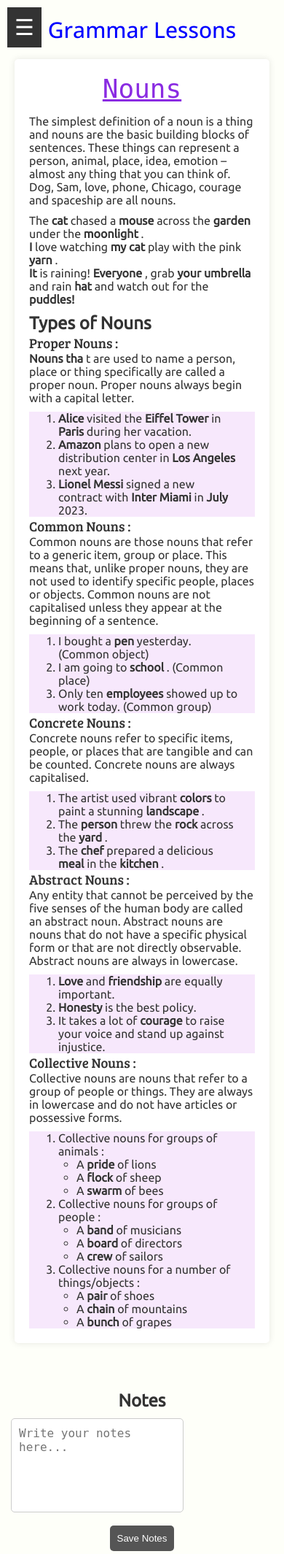
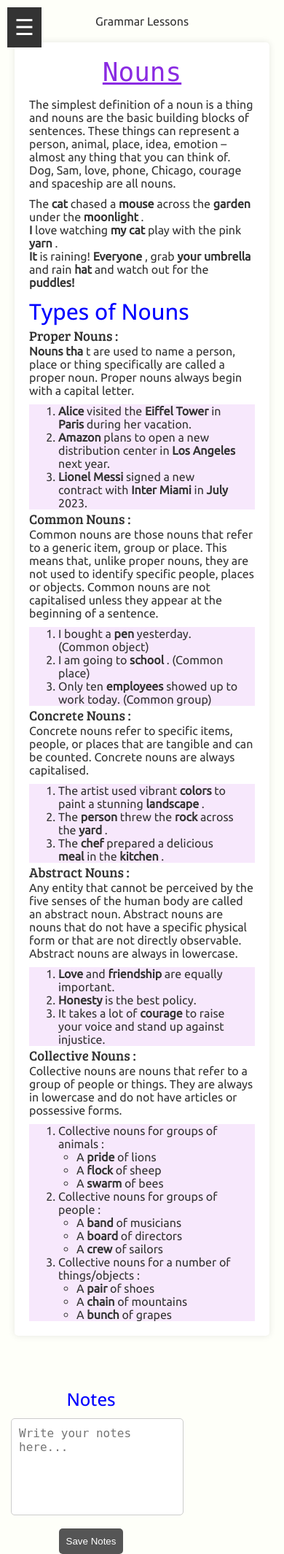
Before and after one commit to purvacode-80/WordWave, a PHP site: page /Grammar/noun.html in a window 390 px wide. Shown: the whole page at 73% size. Run offline with PHP 8.4, Linux system fonts and the light colour scheme; some web fonts are replaced.

Commit message:
Update style.css

```diff
--- a/Grammar/style.css
+++ b/Grammar/style.css
@@ -25,6 +25,15 @@ body {
 .container {
     display: flex;
     flex: 1;
+}
+
+h2 {
+    font-family: "Open Sans", sans-serif;
+  font-optical-sizing: auto;
+  font-weight: 500;
+  font-size: 30px;
+  font-style: normal;
+    color:blue;
 }
 
 .sidebar {
@@ -114,12 +123,6 @@ main {
 header {
     margin-bottom: 20px;
     text-align: center;
- font-family: "Open Sans", sans-serif;
-  font-optical-sizing: auto;
-  font-weight: 500;
-  font-size: 30px;
-  font-style: normal;
-    color:blue;
 }
 
 .lesson-section {
@@ -247,8 +250,6 @@ img
     .notes-section {
         order: 2;
         margin-top: 20px;
-        width: 100%;
-}
     }
 
     main {
```
